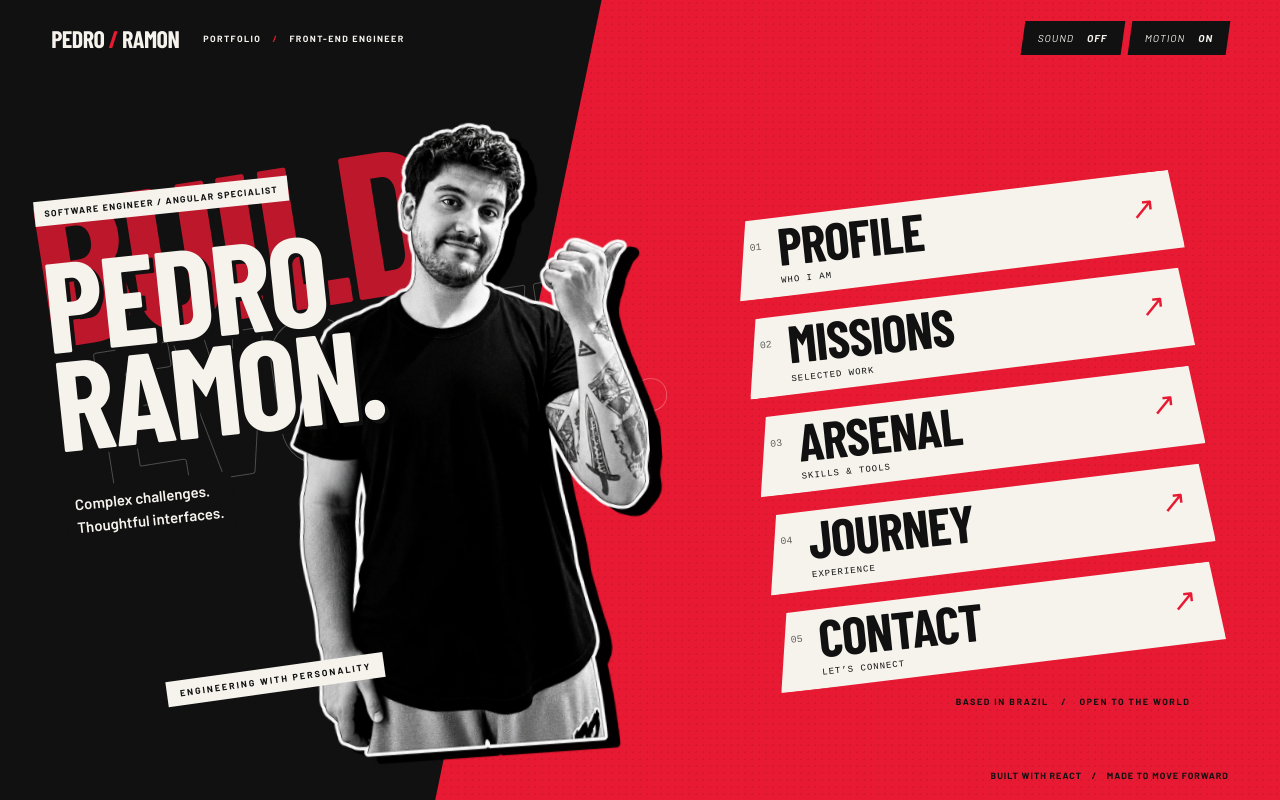
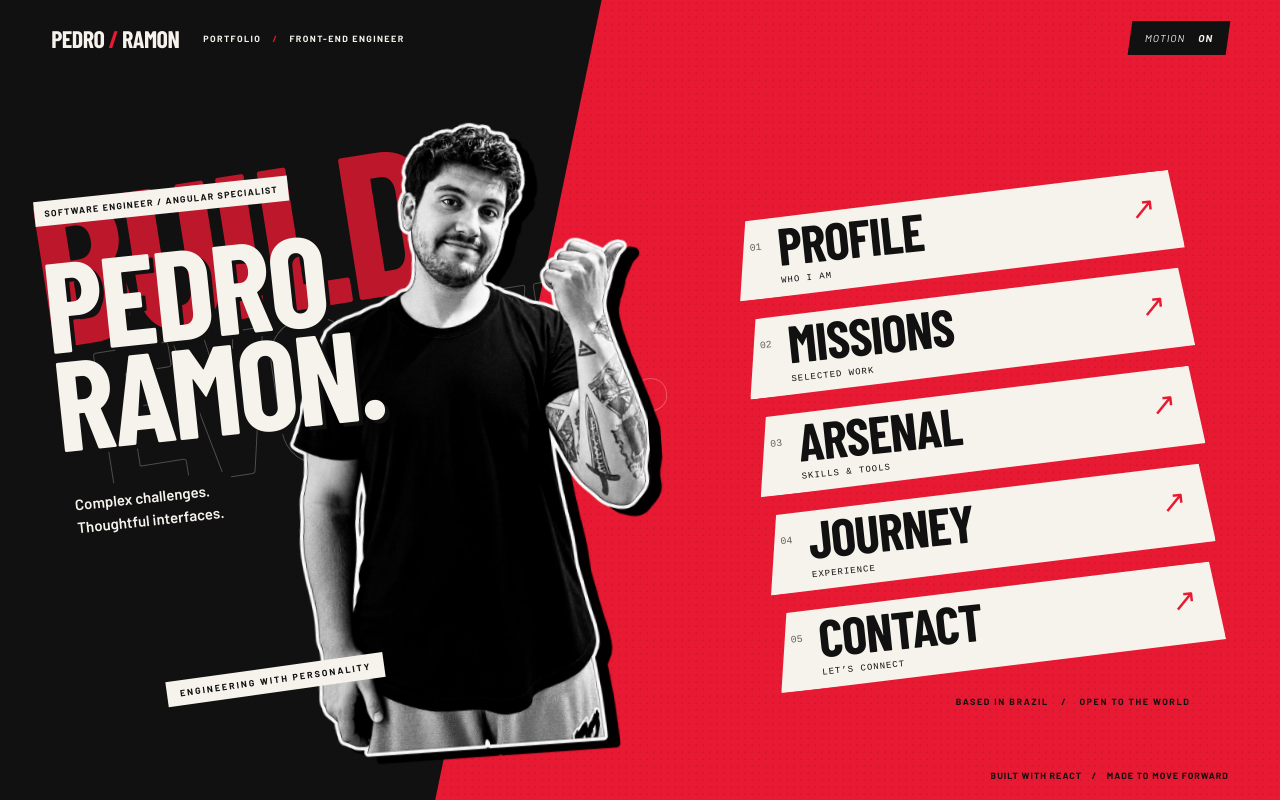
Before and after one commit to Pedro-Ramonn/portfolio-persona, a React (Vite) app: page / in a window 1280 px wide. Built offline with nearby package versions, Linux system fonts and the light colour scheme; a web font is replaced by a local one.

Commit message:
Revert "feat: add opt-in menu selection audio"

```diff
--- a/src/main.jsx
+++ b/src/main.jsx
@@ -2,7 +2,6 @@ import React, { useEffect, useRef, useState } from 'react';
 import { createRoot } from 'react-dom/client';
 import { sections, projects, skillGroups, nextSection, resolveRoute } from './data.js';
 import './styles.css';
-import { useMenuSound } from './useMenuSound.js';
 
 const asset = name => `${import.meta.env.BASE_URL}portraits/${name}`;
 
@@ -110,7 +109,6 @@ function Home({ onNavigate }) {
 }
 
 function App() {
-  const sound = useMenuSound();
   const [route, setRoute] = useState(() => resolveRoute(window.location.hash));
   const [motion, setMotion] = useState(() => !window.matchMedia('(prefers-reduced-motion: reduce)').matches);
   const contentRef = useRef();
@@ -138,9 +136,9 @@ function App() {
   }, [route]);
   function navigate(id) { shouldFocus.current = id !== 'home'; }
 
-  return <div onClickCapture={sound.onMenuClick} className={`app ${home ? 'is-home' : 'is-detail'} ${motion ? '' : 'reduce-motion'} scene-${route}`}>
+  return <div className={`app ${home ? 'is-home' : 'is-detail'} ${motion ? '' : 'reduce-motion'} scene-${route}`}>
     <a className="skip-link" href="#content" onClick={event => { event.preventDefault(); document.getElementById('content')?.focus(); }}>Skip to content</a><div className="halftone" aria-hidden="true" />
-    <header><a className="wordmark" href="#/home" aria-label="Pedro Ramon — home">PEDRO<span>/</span>RAMON</a><p>PORTFOLIO <span>/</span> FRONT-END ENGINEER</p><div className="header-controls"><button className="sound-button" onClick={sound.toggle} aria-pressed={sound.enabled} aria-label={sound.enabled ? 'Turn menu sounds off' : 'Turn menu sounds on'}>SOUND <b>{sound.enabled ? 'ON' : 'OFF'}</b></button><button className="motion-button" onClick={() => setMotion(value => !value)} aria-pressed={motion}>MOTION <b>{motion ? 'ON' : 'OFF'}</b></button></div></header>
+    <header><a className="wordmark" href="#/home" aria-label="Pedro Ramon — home">PEDRO<span>/</span>RAMON</a><p>PORTFOLIO <span>/</span> FRONT-END ENGINEER</p><button className="motion-button" onClick={() => setMotion(value => !value)} aria-pressed={motion}>MOTION <b>{motion ? 'ON' : 'OFF'}</b></button></header>
     {home ? <Home onNavigate={navigate} /> : <main className="detail-scene" key={route}>
       <aside className="scene-identity"><a className="back-link" href="#/home">← BACK TO MENU</a><div className="scene-portrait"><span className="scene-word" aria-hidden="true">{section.label}</span><img src={asset(section.portrait)} alt={section.alt} /><span className="scene-counter">{section.number}<small>/ 05</small></span></div><Menu compact route={route} onNavigate={navigate} /></aside>
       <section className="content-shell" ref={contentRef} id="content" tabIndex={-1} aria-labelledby="scene-heading"><div className="page-content"><div className="section-kicker"><span>{section.number} / 05</span><h2 ref={headingRef} tabIndex={-1} id="scene-heading">{section.caption}</h2></div><Page /></div></section>
--- a/src/useMenuSound.js
+++ /dev/null
@@ -1,48 +0,0 @@
-import { useEffect, useRef, useState } from 'react';
-
-const preferenceKey = 'portfolio.sound.enabled';
-const menuSelector = '.home-menu a, .scene-menu a, .project-picker button, .back-link, .wordmark';
-
-export function useMenuSound() {
-  const [enabled, setEnabled] = useState(() => {
-    try { return localStorage.getItem(preferenceKey) === 'true'; }
-    catch { return false; }
-  });
-  const audioRef = useRef(null);
-
-  function stop() {
-    if (audioRef.current) {
-      audioRef.current.pause();
-      audioRef.current.currentTime = 0;
-    }
-  }
-
-  useEffect(() => () => {
-    if (audioRef.current) audioRef.current.pause();
-  }, []);
-
-  function play() {
-    if (!audioRef.current) {
-      audioRef.current = new Audio(`${import.meta.env.BASE_URL}audio/menu-select.mp3`);
-      audioRef.current.volume = 0.25;
-    }
-    audioRef.current.currentTime = 0;
-    // Keep navigation available if audio is blocked or cannot load.
-    const playing = audioRef.current.play();
-    playing?.catch(() => {});
-  }
-
-  function toggle() {
-    const next = !enabled;
-    setEnabled(next);
-    try { localStorage.setItem(preferenceKey, String(next)); } catch {}
-    if (next) play();
-    else stop();
-  }
-
-  function onMenuClick(event) {
-    if (enabled && event.target instanceof Element && event.target.closest(menuSelector)) play();
-  }
-
-  return { enabled, toggle, onMenuClick };
-}
```
Also changed, not shown: public/audio/README.md (deleted), src/styles.css, 1 other file (tests, documents, lock files or other folders).
